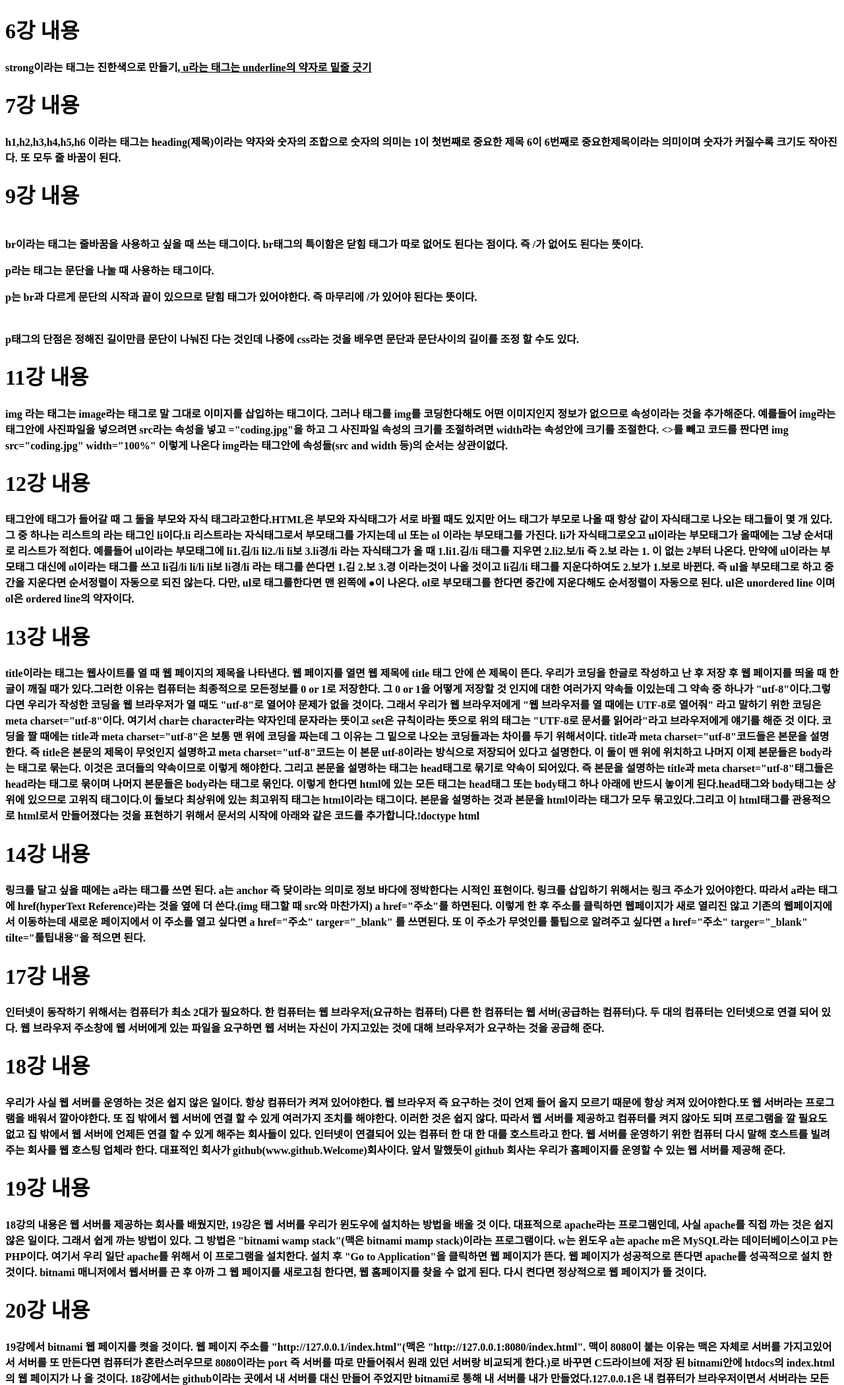
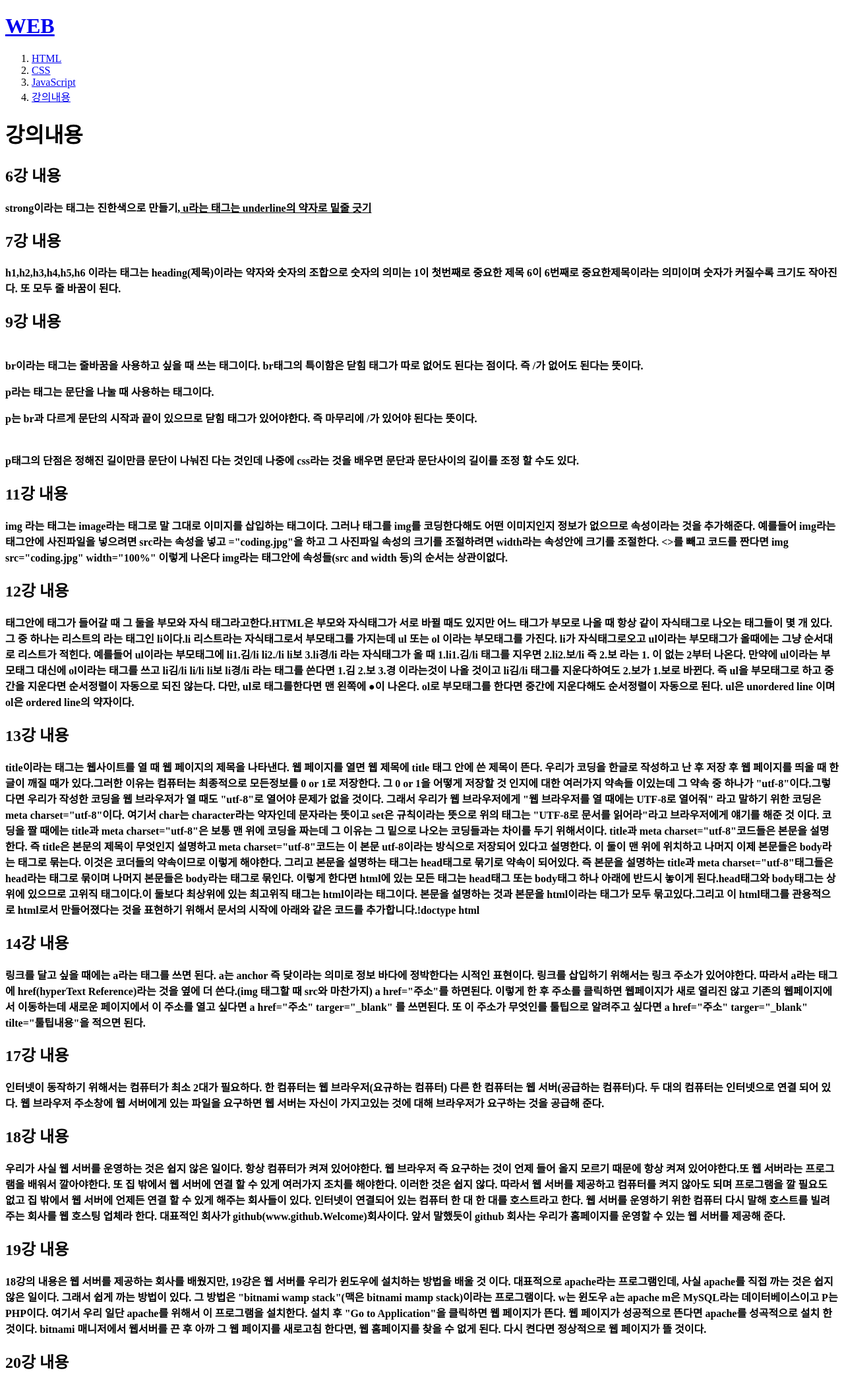
Before and after one commit to qhrud4642/web1, a plain HTML site: page 4.html in a window 1280 px wide. Shown: the top 2099 px of the page at 66% size. Drawn offline with Linux system fonts and the light colour scheme.

Commit message:
Update 4.html

```diff
--- a/4.html
+++ b/4.html
@@ -5,20 +5,28 @@
   <meta charset="utf-8">
 </head>
 <body>
-<h1>6강 내용</h1>
+  <h1><a href="index.html">WEB</a></h1>
+<ol>
+  <li><a href="1.html">HTML</a></li>
+  <li><a href="2.html">CSS</a></li>
+  <li><a href="3.html">JavaScript</a></li>
+  <li><a href="4.html">강의내용</a></li>
+</ol>
+<h1>강의내용</h1>
+<h2>6강 내용</h2>
   <strong> strong이라는 태그는 진한색으로 만들기</<strong>,<u> u라는 태그는 underline의 약자로 밑줄 긋기</u>
-<h1>7강 내용</h1>
+<h2>7강 내용</h2>
   h1,h2,h3,h4,h5,h6 이라는 태그는 heading(제목)이라는 약자와 숫자의 조합으로 숫자의 의미는 1이 첫번째로 중요한 제목 6이 6번째로 중요한제목이라는 의미이며 숫자가 커질수록 크기도 작아진다. 또 모두 줄 바꿈이 된다.
-<h1>9강 내용</h1>
+<h2>9강 내용</h2>
  <br> br이라는 태그는 줄바꿈을 사용하고 싶을 때 쓰는 태그이다. br태그의 특이함은 닫힘 태그가 따로 없어도 된다는 점이다. 즉 /가 없어도 된다는 뜻이다.
  <p> p라는 태그는 문단을 나눌 때 사용하는 태그이다.</p>
   p는 br과 다르게 문단의 시작과 끝이 있으므로 닫힘 태그가 있어야한다. 즉 마무리에 /가 있어야 된다는 뜻이다.
   <p style="margin-top:40px;"> p태그의 단점은 정해진 길이만큼 문단이 나눠진 다는 것인데 나중에 css라는 것을 배우면 문단과 문단사이의 길이를 조정 할 수도 있다.</p>
-<h1>11강 내용</h1>
+<h2>11강 내용</h2>
   img 라는 태그는 image라는 태그로 말 그대로 이미지를 삽입하는 태그이다. 그러나 태그를 img를 코딩한다해도 어떤 이미지인지 정보가 없으므로 속성이라는 것을 추가해준다.
   예를들어 img라는 태그안에 사진파일을 넣으려면 src라는 속성을 넣고 ="coding.jpg"을 하고 그 사진파일 속성의 크기를 조절하려면 width라는 속성안에 크기를 조절한다.
   <>를 빼고 코드를 짠다면 img src="coding.jpg" width="100%" 이렇게 나온다 img라는 태그안에 속성들(src and width 등)의 순서는 상관이없다.
-<h1>12강 내용</h1>
+<h2>12강 내용</h2>
   태그안에 태그가 들어갈 때 그 둘을 부모와 자식 태그라고한다.HTML은 부모와 자식태그가 서로 바뀔 때도 있지만
   어느 태그가 부모로 나올 때 항상 같이 자식태그로 나오는 태그들이 몇 개 있다.
   그 중 하나는 리스트의 라는 태그인 li이다.li 리스트라는 자식태그로서 부모태그를 가지는데 ul 또는 ol 이라는 부모태그를 가진다.
@@ -27,7 +35,7 @@
   만약에 ul이라는 부모태그 대신에 ol이라는 태그를 쓰고 li김/li li/li li보 li경/li 라는 태그를 쓴다면 1.김 2.보 3.경 이라는것이 나올 것이고 li김/li 태그를 지운다하여도
   2.보가 1.보로 바뀐다. 즉 ul을 부모태그로 하고 중간을 지운다면 순서정렬이 자동으로 되진 않는다. 다만, ul로 태그를한다면 맨 왼쪽에 ●이 나온다.
   ol로 부모태그를 한다면 중간에 지운다해도 순서정렬이 자동으로 된다. ul은 unordered line 이며 ol은 ordered line의 약자이다.
-<h1>13강 내용</h1>
+<h2>13강 내용</h2>
   <title>생활코딩 강의설명</title> title이라는 태그는 웹사이트를 열 때 웹 페이지의 제목을 나타낸다. 웹 페이지를 열면 웹 제목에 title 태그 안에 쓴 제목이 뜬다.
   <meta charset="utf-8"> 우리가 코딩을 한글로 작성하고 난 후 저장 후 웹 페이지를 띄울 때 한글이 깨질 때가 있다.그러한 이유는 컴퓨터는 최종적으로 모든정보를 0 or 1로 저장한다.
   그 0 or 1을 어떻게 저장할 것 인지에 대한 여러가지 약속들 이있는데 그 약속 중 하나가 "utf-8"이다.그렇다면 우리가 작성한 코딩을 웹 브라우저가 열 때도 "utf-8"로 열어야 문제가 없을 것이다.
@@ -39,26 +47,26 @@
   즉 본문을 설명하는 title과 meta charset="utf-8"태그들은 head라는 태그로 묶이며 나머지 본문들은 body라는 태그로 묶인다.
   이렇게 한다면 html에 있는 모든 태그는 head태그 또는 body태그 하나 아래에 반드시 놓이게 된다.head태그와 body태그는 상위에 있으므로 고위직 태그이다.이 둘보다 최상위에 있는 최고위직 태그는 html이라는 태그이다.
   본문을 설명하는 것과 본문을 html이라는 태그가 모두 묶고있다.그리고 이 html태그를 관용적으로 html로서 만들어졌다는 것을 표현하기 위해서  문서의 시작에 아래와 같은 코드를 추가합니다.!doctype html
-<h1>14강 내용</h1>
+<h2>14강 내용</h2>
   링크를 달고 싶을 때에는 a라는 태그를 쓰면 된다. a는 anchor 즉 닺이라는 의미로 정보 바다에 정박한다는 시적인 표현이다. 링크를 삽입하기 위해서는 링크 주소가 있어야한다.
   따라서 a라는 태그에 href(hyperText Reference)라는 것을 옆에 더 쓴다.(img 태그할 때 src와 마찬가지)
   a href="주소"를 하면된다. 이렇게 한 후 주소를 클릭하면 웹페이지가 새로 열리진 않고 기존의 웹페이지에서 이동하는데 새로운 페이지에서 이 주소를 열고 싶다면
   a href="주소" targer="_blank" 를 쓰면된다. 또 이 주소가 무엇인를 툴팁으로 알려주고 싶다면 a href="주소" targer="_blank" tilte="툴팁내용"을 적으면 된다.
-<h1>17강 내용</h1>
+<h2>17강 내용</h2>
   인터넷이 동작하기 위해서는 컴퓨터가 최소 2대가 필요하다. 한 컴퓨터는 웹 브라우저(요규하는 컴퓨터) 다른 한 컴퓨터는 웹 서버(공급하는 컴퓨터)다. 두 대의 컴퓨터는 인터넷으로 연결 되어 있다.
   웹 브라우저 주소창에 웹 서버에게 있는 파일을 요구하면 웹 서버는 자신이 가지고있는 것에 대해 브라우저가 요구하는 것을 공급해 준다.
-<h1>18강 내용</h1>
+<h2>18강 내용</h2>
   우리가 사실 웹 서버를 운영하는 것은 쉽지 않은 일이다. 항상 컴퓨터가 켜져 있어야한다. 웹 브라우저 즉 요구하는 것이 언제 들어 올지 모르기 때문에 항상 켜져 있어야한다.또 웹 서버라는 프로그램을 배워서 깔아야한다.
   또 집 밖에서 웹 서버에 연결 할 수 있게 여러가지 조치를 해야한다. 이러한 것은 쉽지 않다. 따라서 웹 서버를 제공하고 컴퓨터를 켜지 않아도 되며 프로그램을 깔 필요도 없고 집 밖에서 웹 서버에 언제든 연결
   할 수 있게 해주는 회사들이 있다. 인터넷이 연결되어 있는 컴퓨터 한 대 한 대를 호스트라고 한다. 웹 서버를 운영하기 위한 컴퓨터 다시 말해 호스트를 빌려주는 회사를 웹 호스팅 업체라 한다.
   대표적인 회사가 github(www.github.Welcome)회사이다. 앞서 말했듯이 github 회사는 우리가 홈페이지를 운영할 수 있는 웹 서버를 제공해 준다.
-<h1>19강 내용</h1>
+<h2>19강 내용</h2>
   18강의 내용은 웹 서버를 제공하는 회사를 배웠지만, 19강은 웹 서버를 우리가 윈도우에 설치하는 방법을 배울 것 이다. 대표적으로 apache라는 프로그램인데, 사실 apache를 직접 까는 것은 쉽지 않은 일이다.
   그래서 쉽게 까는 방법이 있다. 그 방법은 "bitnami wamp stack"(맥은 bitnami mamp stack)이라는 프로그램이다.
   w는 윈도우 a는 apache m은 MySQL라는 데이터베이스이고 P는 PHP이다. 여기서 우리 일단 apache를 위해서 이 프로그램을 설치한다.
   설치 후 "Go to Application"을 클릭하면 웹 페이지가 뜬다. 웹 페이지가 성공적으로 뜬다면 apache를 성곡적으로 설치 한 것이다. bitnami 매니저에서 웹서버를 끈 후 아까 그 웹 페이지를 새로고침 한다면, 웹 홈페이지를
   찾을 수 없게 된다. 다시 켠다면 정상적으로 웹 페이지가 뜰 것이다.
-<h1>20강 내용</h1>
+<h2>20강 내용</h2>
   19강에서 bitnami 웹 페이지를 켯을 것이다. 웹 페이지 주소를 "http://127.0.0.1/index.html"(맥은 "http://127.0.0.1:8080/index.html". 맥이 8080이 붙는 이유는 맥은 자체로 서버를 가지고있어서
   서버를 또 만든다면 컴퓨터가 혼란스러우므로 8080이라는 port 즉 서버를 따로 만들어줘서 원래 있던 서버랑 비교되게 한다.)로 바꾸면 C드라이브에 저장 된 bitnami안에 htdocs의 index.html의 웹 페이지가 나 올 것이다.
   18강에서는 github이라는 곳에서 내 서버를 대신 만들어 주었지만 bitnami로 통해 내 서버를 내가 만들었다.127.0.0.1은 내 컴퓨터가 브라우저이면서 서버라는 모든 사람들의 약속된 IP주소이다.
@@ -72,11 +80,11 @@
   즉,웹페이지를 전송하기 위해서 만든 통신 규약이라는 뜻이다. 주소창에 입력된 주소가 http://로 시작하면 웹브라우저는 http 통신규약에 따라서 웹서버에 접속하게 된다.
   file://로 시작하면 웹브라우저는 파일을 직접 열어서 보여준다.)
   따라서 127.0.0.1은 내 컴퓨터가 웹 브라우저이면서 웹 서버(bitnami에 htdocs)가 된다.
-<h1>21강 내용</h1>
+<h2>21강 내용</h2>
   20강에서는 컴퓨터 한 대로 웹 서버이면서 웹 브라우저 역할을 했지만, 우리의 목표는 다른 컴퓨터가 내 웹 서버에 접속하여 나의 웹 페이지를 보여주는 것이므로 21강은 이것을 하기위한 강의이다.
   20강에서 말했듯이 bitnami안에 htdocs에 서버를 열었다. 그렇다면 다른 사람이 이 웹 페이지를 보기위해서는 무엇이 필요할까? 내 컴퓨터의 IP주소가 필요하다.
   내 IP주소는 192.168.123.103이다. 내 핸드폰으로 http://192.168.123.103/index.html(맥은 http://192.168.123.103:8080/index.html)을 친다면 내 컴퓨터 bitnami안에 htdocs의 index.html을 볼 수 있을 것이다.(방화벽 꺼져있어야함)
-<h1>ps</h1>
+<h2>ps</h2>
 input type="checkbox" 태그를 넣으면 체크박스가 생성된다.
 </body>
 </html>
```
